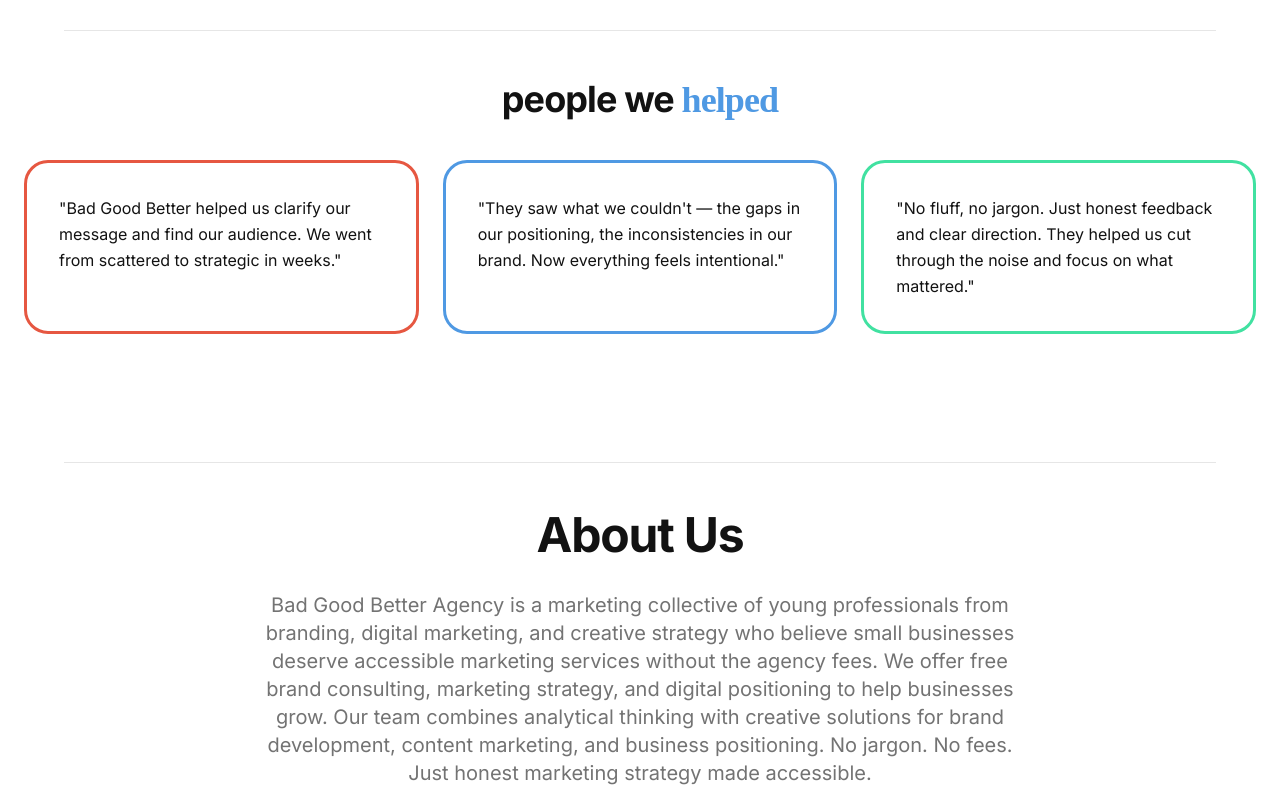
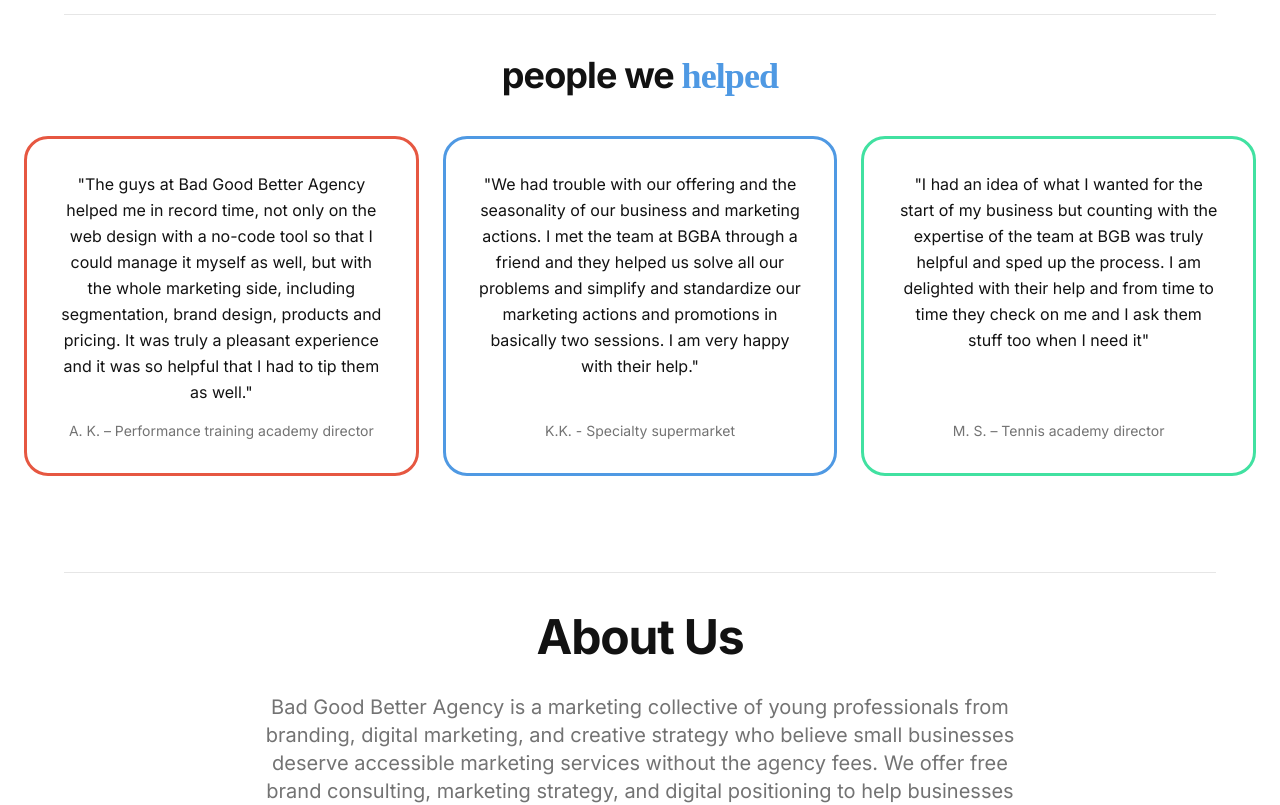
Before and after one commit to 0ideatbh-valid/lovabless-free-fix, a React (Vite) app: page / in a window 1280 px wide. Shown: the part 880-1685 px from the top of the page. Built offline with nearby package versions, Linux system fonts and the light colour scheme; the HTML template or start-up script is replaced by a standard one; a web font is replaced by a local one.

Commit message:
Fix: Adjust spacing and center text in sections

```diff
--- a/src/components/Reviews.tsx
+++ b/src/components/Reviews.tsx
@@ -1,29 +1,16 @@
 import { useLanguage } from "@/contexts/LanguageContext";
 
 export const Reviews = () => {
-  const { t, language } = useLanguage();
-
-  // Get reviews array from translations
-  const reviews = language === 'en'
-    ? [
-        "Bad Good Better helped us clarify our message and find our audience. We went from scattered to strategic in weeks.",
-        "They saw what we couldn't — the gaps in our positioning, the inconsistencies in our brand. Now everything feels intentional.",
-        "No fluff, no jargon. Just honest feedback and clear direction. They helped us cut through the noise and focus on what mattered."
-      ]
-    : [
-        "Bad Good Better nos ayudó a aclarar nuestro mensaje y encontrar nuestra audiencia. Pasamos de dispersos a estratégicos en semanas.",
-        "Vieron lo que nosotros no podíamos — los huecos en nuestro posicionamiento, las inconsistencias en nuestra marca. Ahora todo se siente intencional.",
-        "Sin relleno, sin jerga. Solo feedback honesto y dirección clara. Nos ayudaron a cortar el ruido y enfocarnos en lo que importaba."
-      ];
+  const { t } = useLanguage();
 
   const titleWords = t('reviewsTitle').split(' ');
   const lastWord = titleWords[titleWords.length - 1];
   const otherWords = titleWords.slice(0, -1).join(' ');
 
   return (
-    <section className="py-16 px-6 bg-background">
+    <section className="py-12 px-6 bg-background">
       {/* Separator line */}
-      <div className="max-w-6xl mx-auto mb-12">
+      <div className="max-w-6xl mx-auto mb-10">
         <div className="h-px bg-border" />
       </div>
 
@@ -35,23 +22,32 @@ export const Reviews = () => {
 
         <div className="grid grid-cols-1 md:grid-cols-2 lg:grid-cols-3 gap-6">
           {/* Review 1 - Red outline */}
-          <div className="bg-background border-[3px] border-[hsl(8,77%,58%)] rounded-3xl p-8 hover:scale-105 transition-transform duration-300">
-            <p className="text-base text-foreground leading-relaxed text-center md:text-left">
-              "{reviews[0]}"
+          <div className="bg-background border-[3px] border-[hsl(8,77%,58%)] rounded-3xl p-8 hover:scale-105 transition-transform duration-300 flex flex-col">
+            <p className="text-base text-foreground leading-relaxed text-center mb-4">
+              "{t('review1')}"
+            </p>
+            <p className="text-sm text-muted-foreground text-center mt-auto">
+              {t('review1Author')}
             </p>
           </div>
 
           {/* Review 2 - Blue outline */}
-          <div className="bg-background border-[3px] border-[hsl(210,73%,60%)] rounded-3xl p-8 hover:scale-105 transition-transform duration-300">
-            <p className="text-base text-foreground leading-relaxed text-center md:text-left">
-              "{reviews[1]}"
+          <div className="bg-background border-[3px] border-[hsl(210,73%,60%)] rounded-3xl p-8 hover:scale-105 transition-transform duration-300 flex flex-col">
+            <p className="text-base text-foreground leading-relaxed text-center mb-4">
+              "{t('review2')}"
+            </p>
+            <p className="text-sm text-muted-foreground text-center mt-auto">
+              {t('review2Author')}
             </p>
           </div>
 
           {/* Review 3 - Green outline */}
-          <div className="bg-background border-[3px] border-[hsl(156,73%,57%)] rounded-3xl p-8 hover:scale-105 transition-transform duration-300">
-            <p className="text-base text-foreground leading-relaxed text-center md:text-left">
-              "{reviews[2]}"
+          <div className="bg-background border-[3px] border-[hsl(156,73%,57%)] rounded-3xl p-8 hover:scale-105 transition-transform duration-300 flex flex-col">
+            <p className="text-base text-foreground leading-relaxed text-center mb-4">
+              "{t('review3')}"
+            </p>
+            <p className="text-sm text-muted-foreground text-center mt-auto">
+              {t('review3Author')}
             </p>
           </div>
         </div>
--- a/src/components/WhoAreWe.tsx
+++ b/src/components/WhoAreWe.tsx
@@ -4,9 +4,9 @@ export const WhoAreWe = () => {
   const { t } = useLanguage();
 
   return (
-    <section className="py-16 px-6 bg-background scroll-fade-in">
+    <section className="py-12 px-6 bg-background scroll-fade-in">
       {/* Separator line */}
-      <div className="max-w-6xl mx-auto mb-12">
+      <div className="max-w-6xl mx-auto mb-10">
         <div className="h-px bg-border" />
       </div>
 
--- a/src/contexts/LanguageContext.tsx
+++ b/src/contexts/LanguageContext.tsx
@@ -18,6 +18,12 @@ const translations = {
 
     // Reviews Section
     reviewsTitle: "people we helped",
+    review1: "The guys at Bad Good Better Agency helped me in record time, not only on the web design with a no-code tool so that I could manage it myself as well, but with the whole marketing side, including segmentation, brand design, products and pricing. It was truly a pleasant experience and it was so helpful that I had to tip them as well.",
+    review1Author: "A. K. – Performance training academy director",
+    review2: "We had trouble with our offering and the seasonality of our business and marketing actions. I met the team at BGBA through a friend and they helped us solve all our problems and simplify and standardize our marketing actions and promotions in basically two sessions. I am very happy with their help.",
+    review2Author: "K.K. - Specialty supermarket",
+    review3: "I had an idea of what I wanted for the start of my business but counting with the expertise of the team at BGB was truly helpful and sped up the process. I am delighted with their help and from time to time they check on me and I ask them stuff too when I need it",
+    review3Author: "M. S. – Tennis academy director",
 
     // Who Are We
     whoAreWeTitle: "About Us",
@@ -82,6 +88,12 @@ const translations = {
 
     // Reviews Section
     reviewsTitle: "gente a la que ayudamos",
+    review1: "Los chicos de Bad Good Better Agency me ayudaron en tiempo récord, no solo con el diseño web con una herramienta no-code para que pudiera gestionarla yo mismo también, sino con todo el lado del marketing, incluyendo segmentación, diseño de marca, productos y precios. Fue realmente una experiencia agradable y fue tan útil que tuve que darles una propina también.",
+    review1Author: "A. K. – Director de academia de entrenamiento de rendimiento",
+    review2: "Teníamos problemas con nuestra oferta y la estacionalidad de nuestro negocio y acciones de marketing. Conocí al equipo de BGBA a través de un amigo y nos ayudaron a resolver todos nuestros problemas y simplificar y estandarizar nuestras acciones de marketing y promociones en básicamente dos sesiones. Estoy muy contento con su ayuda.",
+    review2Author: "K.K. - Supermercado especializado",
+    review3: "Tenía una idea de lo que quería para el inicio de mi negocio pero contar con la experiencia del equipo de BGB fue realmente útil y aceleró el proceso. Estoy encantado con su ayuda y de vez en cuando me consultan y yo también les pregunto cosas cuando lo necesito",
+    review3Author: "M. S. – Director de academia de tenis",
 
     // Who Are We
     whoAreWeTitle: "Sobre Nosotros",
```
